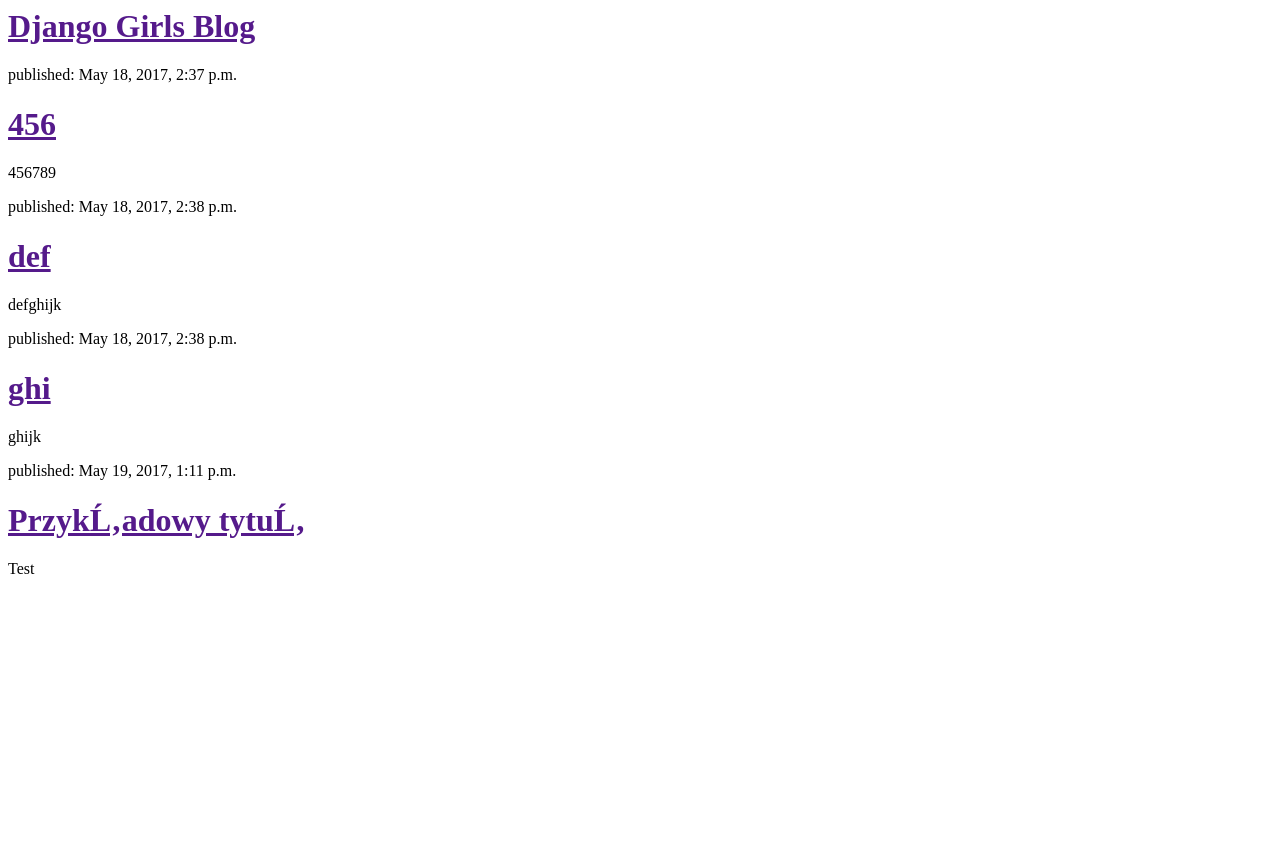
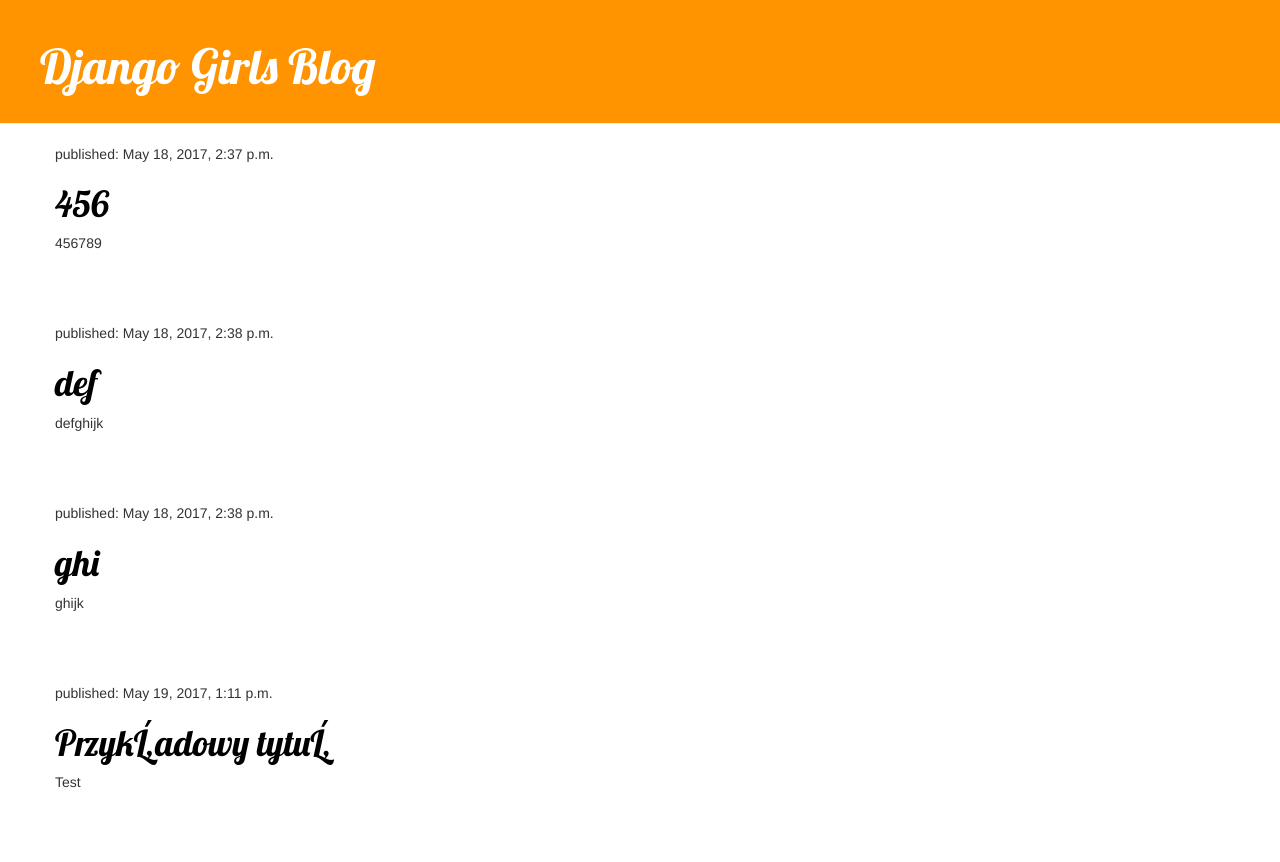
Before and after one commit to wyspiansky/my-first-blog, a Django app: page / in a window 1280 px wide. Before the commit the page ends 574 px from the top, so only its background shows below. Run offline with Django 3.2, Linux system fonts and the light colour scheme; data comes from the database, SQL or seed files in the repository; some libraries are stand-ins or nearby versions.

Commit message:
Dodano css

```diff
--- a/blog/templates/blog/post_list.html
+++ b/blog/templates/blog/post_list.html
@@ -1,18 +1,29 @@
+{% load staticfiles %}
 <html>
     <head>
         <title>Django Girls blog</title>
+
+        <link rel="stylesheet" href="//maxcdn.bootstrapcdn.com/bootstrap/3.2.0/css/bootstrap.min.css">
+        <link rel="stylesheet" href="//maxcdn.bootstrapcdn.com/bootstrap/3.2.0/css/bootstrap-theme.min.css">
+        <link rel="stylesheet" href="{% static 'css/blog.css' %}">
+        <link href="//fonts.googleapis.com/css?family=Lobster&subset=latin,latin-ext" rel="stylesheet" type="text/css">
     </head>
     <body>
-        <div>
+        <div class="page-header">
             <h1><a href="">Django Girls Blog</a></h1>
         </div>
-
+<div class="content container">
+    <div class="row">
+        <div class="col-md-8">
 {% for post in posts %}
-    <div>
+    <div class="post">
         <p>published: {{ post.published_date }}</p>
         <h1><a href="">{{ post.title }}</a></h1>
         <p>{{ post.text|linebreaksbr }}</p>
+ </div>
+            {% endfor %}
+        </div>
     </div>
-{% endfor %}
-    </body>
+</div>
+</body>
 </html>
--- a/mysite/settings.py
+++ b/mysite/settings.py
@@ -120,3 +120,7 @@
 
 STATIC_URL = '/static/'
 STATIC_ROOT = os.path.join(BASE_DIR, 'public', 'static')
+
+STATICFILES_DIRS = (
+    os.path.join(BASE_DIR, "static"),
+)
--- /dev/null
+++ b/static/css/blog.css
@@ -0,0 +1,47 @@
+.page-header {
+    background-color: #ff9400;
+    margin-top: 0;
+    padding: 20px 20px 20px 40px;
+}
+
+.page-header h1, .page-header h1 a, .page-header h1 a:visited, .page-header h1 a:active {
+    color: #ffffff;
+    font-size: 36pt;
+    text-decoration: none;
+}
+
+.content {
+    margin-left: 40px;
+}
+
+h1, h2, h3, h4 {
+    font-family: 'Lobster', cursive;
+}
+
+.date {
+    float: right;
+    color: #828282;
+}
+
+.save {
+    float: right;
+}
+
+.post-form textarea, .post-form input {
+    width: 100%;
+}
+
+.top-menu, .top-menu:hover, .top-menu:visited {
+    color: #ffffff;
+    float: right;
+    font-size: 26pt;
+    margin-right: 20px;
+}
+
+.post {
+    margin-bottom: 70px;
+}
+
+.post h1 a, .post h1 a:visited {
+    color: #000000;
+}
```
